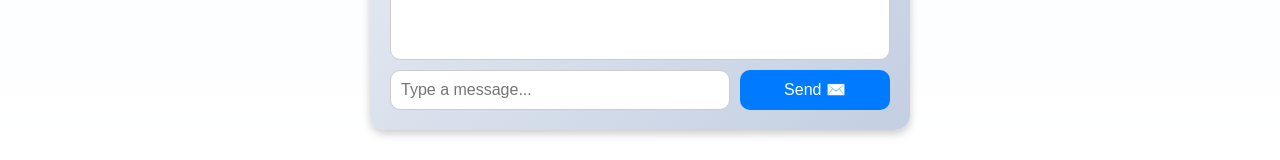
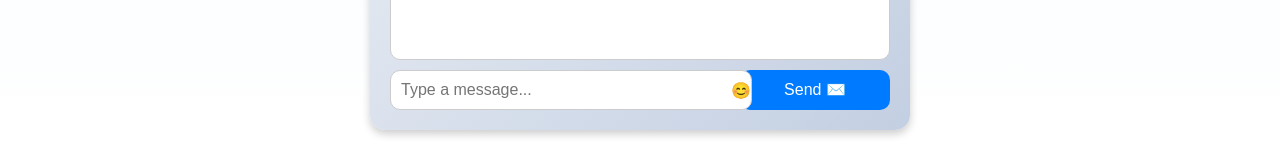
Before and after one commit to AungKoLin828/doctor-patient-appointment-system, a React (Create React App) app: page /messages in a window 1280 px wide. Shown: the part 480-640 px from the top of the page. Built offline with nearby package versions, Linux system fonts and the light colour scheme.

Commit message:
Update Chat for Emoji

```diff
--- a/package.json
+++ b/package.json
@@ -11,6 +11,7 @@
     "axios": "^1.7.5",
     "bootstrap": "^5.3.3",
     "chart.js": "^4.4.4",
+    "emoji-picker-react": "^4.12.0",
     "react": "^18.3.1",
     "react-bootstrap": "^2.10.9",
     "react-chartjs-2": "^5.2.0",
--- a/src/components/Chat.js
+++ b/src/components/Chat.js
@@ -2,6 +2,7 @@ import React, { useState, useEffect, useRef } from 'react';
 import { useParams } from 'react-router-dom';
 import axios from 'axios';
 import { useWebSocket } from './WebSocketProvider';
+import EmojiPicker from 'emoji-picker-react';
 
 const Chat = () => {
   const { id: recipientID } = useParams(); // Gets recipient ID from the URL
@@ -11,6 +12,7 @@ const Chat = () => {
   const [message, setMessage] = useState('');
   const [chat, setChat] = useState([]);
   const [recipient, setRecipient] = useState('');
+  const [showEmojiPicker, setShowEmojiPicker] = useState(false);
   const messageInputRef = useRef();
   const receiverName = localStorage.getItem('receiverName');
 
@@ -54,7 +56,7 @@ const Chat = () => {
 
     const handleMessage = async (event) => {
       const messageData = JSON.parse(event.data);
-      const { sender, content, notification } = messageData;
+      const { sender, content, notification, reactions } = messageData;
 
       if (userRole === 'doctor') {
         setRecipient(sender);
@@ -72,7 +74,7 @@ const Chat = () => {
         // Update chat with the sender's name
         setChat((prevChat) => [
           ...prevChat,
-          { sender: senderName || 'System', content },
+          { sender: senderName || 'System', content, reactions: reactions || [] },
         ]);
       }
     };
@@ -106,11 +108,37 @@ const Chat = () => {
       socket.send(JSON.stringify(messagePayload));
       setChat((prevChat) => [
         ...prevChat,
-        { sender: 'You', content: message },
+        { sender: 'You', content: message, reactions: [] },
       ]);
       setMessage('');
       messageInputRef.current.focus();
     }
+  };
+
+  // Add emoji to message
+  const addEmojiToMessage = (emoji) => {
+    setMessage((prevMessage) => prevMessage + emoji.emoji);
+    setShowEmojiPicker(false);
+  };
+
+  // Add reaction to a message
+  const addReaction = (index, emoji) => {
+    const updatedChat = [...chat];
+    if (!updatedChat[index].reactions) {
+      updatedChat[index].reactions = [];
+    }
+    updatedChat[index].reactions.push(emoji.emoji);
+    setChat(updatedChat);
+
+    // Send reaction to the server (optional)
+    const reactionPayload = {
+      type: 'reaction',
+      sender: userId,
+      recipient,
+      messageIndex: index,
+      reaction: emoji.emoji,
+    };
+    socket.send(JSON.stringify(reactionPayload));
   };
 
   return (
@@ -174,10 +202,34 @@ const Chat = () => {
             }}
           >
             <strong>{entry.sender}:</strong> {entry.content}
+            <div style={{ marginTop: '5px' }}>
+              {entry.reactions?.map((reaction, i) => (
+                <span key={i} style={{ marginRight: '5px' }}>
+                  {reaction}
+                </span>
+              ))}
+              <button
+                onClick={() => setShowEmojiPicker(index)}
+                style={{
+                  background: 'none',
+                  border: 'none',
+                  cursor: 'pointer',
+                  fontSize: '16px',
+                }}
+              >
+                😊
+              </button>
+              {showEmojiPicker === index && (
+                <div style={{ position: 'absolute', zIndex: 100 }}>
+                  <EmojiPicker onEmojiClick={(emoji) => addReaction(index, emoji)} />
+                </div>
+              )}
+            </div>
           </div>
         ))}
       </div>
       <div style={{ display: 'flex', gap: '10px', marginTop: '10px' }}>
+        <div style={{ position: 'relative', flex: 1 }}>
           <input
             type="text"
             ref={messageInputRef}
@@ -185,13 +237,34 @@ const Chat = () => {
             onChange={(e) => setMessage(e.target.value)}
             placeholder="Type a message..."
             style={{
-            flex: 1,
+              width: '100%',
               padding: '10px',
               borderRadius: '10px',
               border: '1px solid #ccc',
               fontSize: '16px',
             }}
           />
+          <button
+            onClick={() => setShowEmojiPicker(!showEmojiPicker)}
+            style={{
+              position: 'absolute',
+              left: '300px',
+              top: '50%',
+              transform: 'translateY(-50%)',
+              background: 'none',
+              border: 'none',
+              cursor: 'pointer',
+              fontSize: '16px',
+            }}
+          >
+            😊
+          </button>
+          {showEmojiPicker && (
+            <div style={{ position: 'absolute', bottom: '40px', right: '0', zIndex: 100 }}>
+              <EmojiPicker onEmojiClick={addEmojiToMessage} />
+            </div>
+          )}
+        </div>
         <button
           onClick={sendMessage}
           style={{
```
Also changed, not shown: 1 other file (tests, documents, lock files or other folders). Lines whose indentation alone changed are shown as unchanged.
